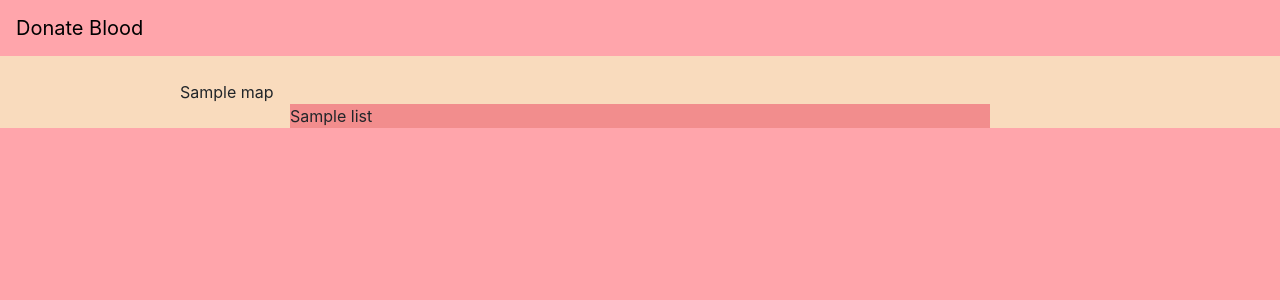
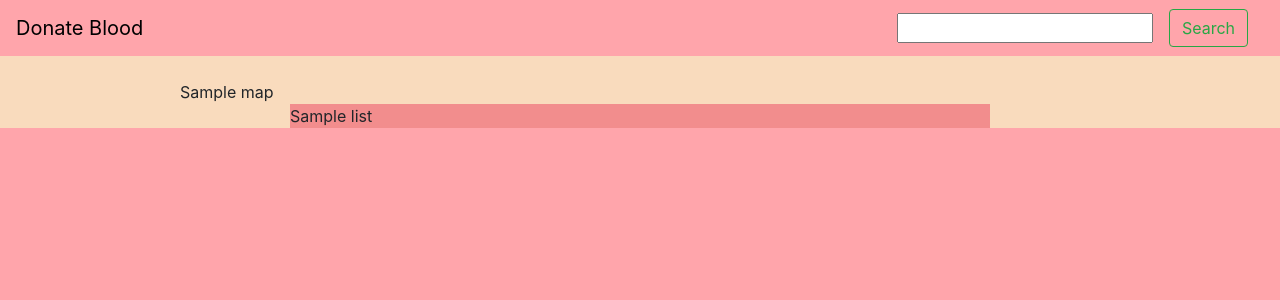
Before and after one commit to fisksoppa/Agile-software-project-management, a Django app: template Project-Donate-Blood/templates/DBApp/search.html in a window 1280 px wide. Shown: the top 300 px of the page. Run offline with Django 3.2, Linux system fonts and the light colour scheme; the template is opened without the code that fills it: values that come from a table or form of the project are taken from there, most other values are stand-ins (such as "Sample title", 1, 10 or a date in 2020); parts of the project's set-up code (start-up, migrations or seed data) failed here and were passed over.

Commit message:
Added search bar back hehe

```diff
--- a/Project-Donate-Blood/templates/DBApp/search.html
+++ b/Project-Donate-Blood/templates/DBApp/search.html
@@ -42,7 +42,7 @@
 
 <body>
     <!--Navbar-->
-    <nav class="navbar navbar-custom">
+    <nav class="navbar navbar-custom navbar-expand-lg ">
         <a class="navbar-brand" href="http://127.0.0.1:8000/">Donate Blood</a>
         <button class="navbar-toggler" type="button" data-toggle="collapse" data-target="#navbarSupportedContent"
                 aria-controls="navbarSupportedContent" aria-expanded="false" aria-label="Toggle navigation">
```
Also changed, not shown: Project-Donate-Blood/db.sqlite3.
